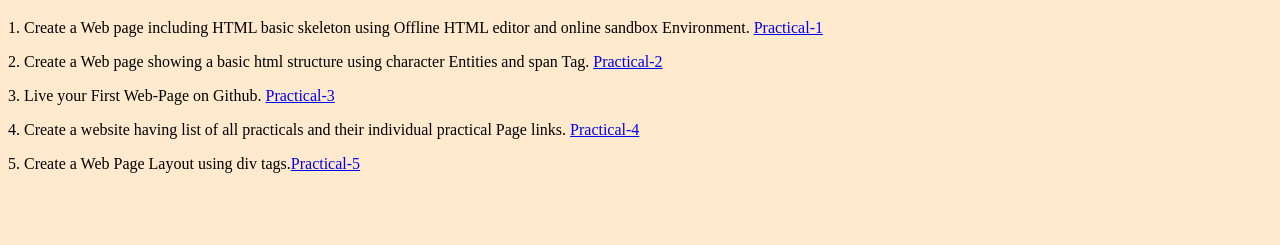
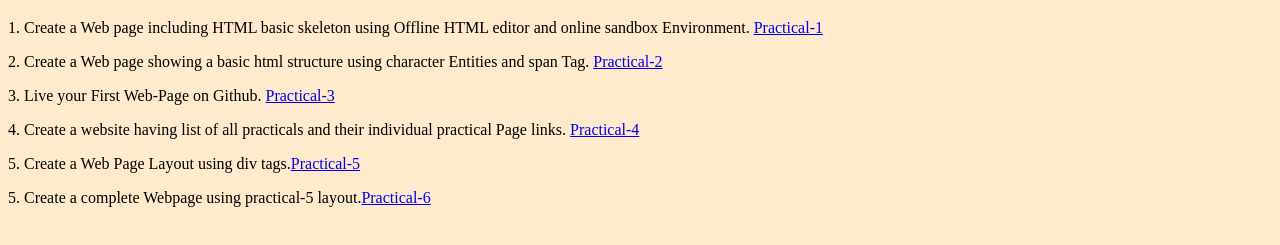
Before and after one commit to VishalSolanki135/LivePracticalBook.github.io, a plain HTML site: page index.html in a window 1280 px wide. Shown: the part 253-498 px from the top of the page. Drawn offline with Linux system fonts and the light colour scheme.

Commit message:
Update index.html

```diff
--- a/index.html
+++ b/index.html
@@ -16,6 +16,8 @@
             <p>4. Create a website having list of all practicals and their individual practical Page links. <a href="index.html">Practical-4</a></p>
 
             <p>5. Create a Web Page Layout using div tags.<a href="practical7.html">Practical-5</a></p>
+            <p>5. Create a complete Webpage using practical-5 layout.<a href="practica-8.html">Practical-6</a></p>
+
 
       </body>
 </html>
```
